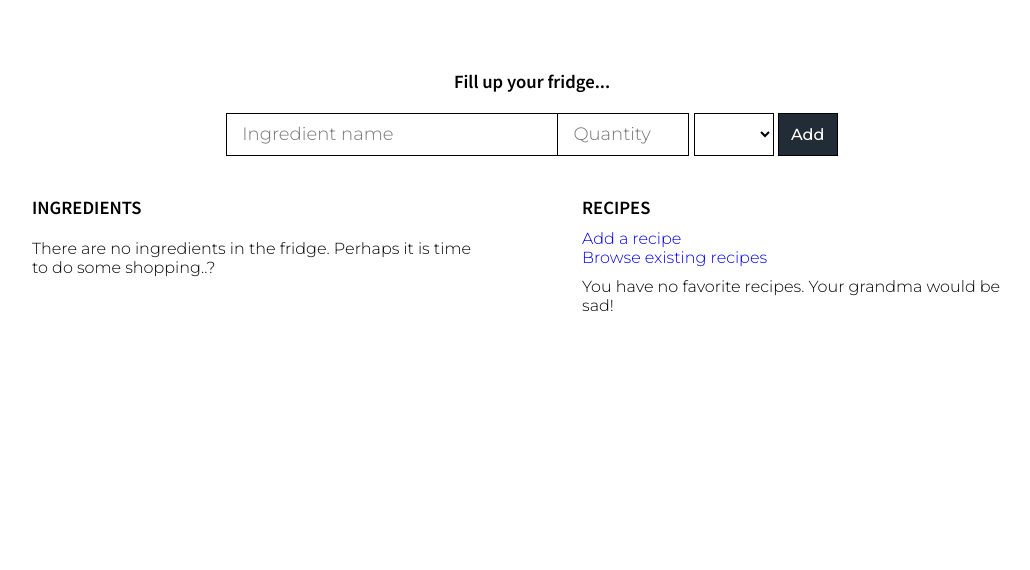
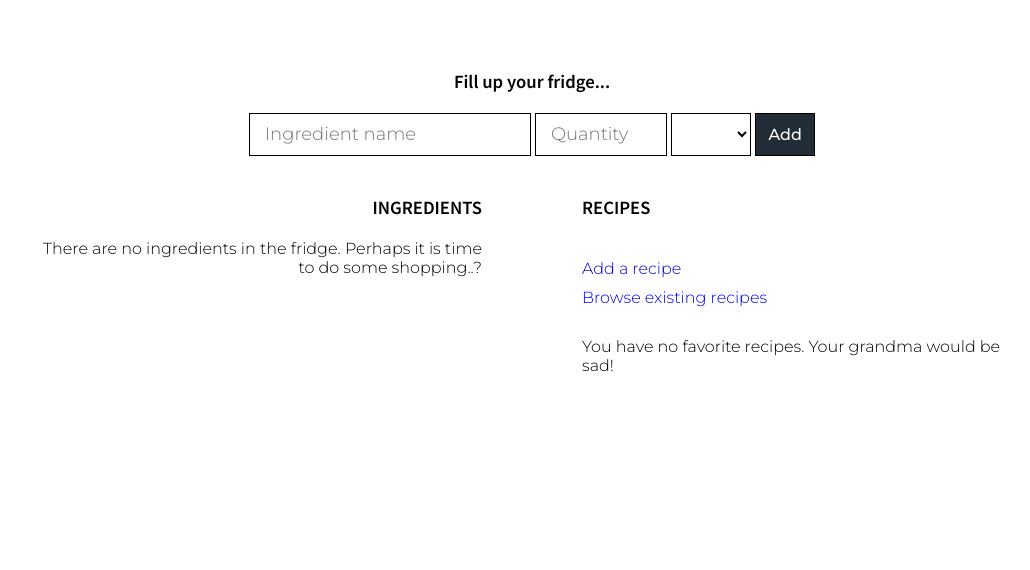
Before and after one commit to vilisimo/cookme, a Django app: page /fridge/ in a window 1280 px wide. Shown: the part 72-642 px from the top of the page, without its empty margins (108-1138 px from the left). Run offline with Django 3.2, Linux system fonts and the light colour scheme; the visitor is signed in with stand-in values (Sample User, id 1); data comes from the database, SQL or seed files in the repository; data that the repository does not hold is empty; some libraries are stand-ins or nearby versions.

Commit message:
Style changes fridge detail

```diff
--- a/static/css/main.css
+++ b/static/css/main.css
@@ -549,14 +549,13 @@ input#id_ingredient, input#id_quantity {
 }
 
 input#id_ingredient {
-    width: 300px;
-    min-width: 300px;
+    width: 250px;
+    min-width: 250px;
 }
 
 input#id_quantity {
     width: 100px;
     min-width: 100px;
-    margin-left: -5px;
 }
 
 .quantity-unit {
@@ -578,6 +577,14 @@ input#id_quantity {
     color: white;
 }
 
+#add-ingredient:hover {
+    background-color: #2c3946;
+}
+
+input#add-ingredient {
+
+}
+
 select#id_unit {
     width: 80px;
 }
@@ -587,7 +594,8 @@ select#id_unit {
 @media all and (max-width: 400px) {
     .quantity-unit {
         display: inline-block;
-        min-width: 300px;
+        min-width: 282px;
+        margin: 10px auto 0 auto;
     }
 }
 
@@ -612,6 +620,7 @@ select#id_unit {
 
 .fridge-ingredients {
     margin-right: 50px;
+    text-align: right;
 }
 
 .fridge-recipes {
@@ -619,20 +628,33 @@ select#id_unit {
 }
 
 .fridge-ingredients h3, .fridge-recipes h3 {
-    text-align: left;
     text-transform: uppercase;
 }
 
-.fridge-ingredients li, .fridge-recipes li {
+.fridge-ingredients h3 {
+    text-align: right;
+}
+
+.fridge-recipes h3 {
+    text-align: left;
+}
+
+.fridge-ingredients li {
     margin: 10px 0;
 }
 
-.ingredient-make a {
-    display: block;
+.ingredient-make, .fridge-recipe-suggestions {
+    margin: 30px 0;
 }
 
 .fridge-recipes li {
     margin-bottom: 30px;
+}
+
+/* Above and below are quite ugly, fix */
+
+.fridge-recipe-suggestions li {
+    margin: 10px 0;
 }
 
 .fridge-recipe-title {
@@ -642,8 +664,8 @@ select#id_unit {
 .fridge-remove {
     margin: 0 10px;
     font-size: 12px;
+}
 
-}
 
 
 @media all and (max-width: 800px) {
@@ -655,6 +677,14 @@ select#id_unit {
         flex-basis: 100%;
         min-width: 400px;
         margin: 0;
+    }
+
+    .fridge-ingredients, .fridge-ingredients h3 {
+        text-align: left;
+    }
+
+    .fridge-recipes h3 {
+        margin: 60px 0 30px 0;
     }
 }
 
--- a/templates/fridge/fridge_detail.html
+++ b/templates/fridge/fridge_detail.html
@@ -27,9 +27,11 @@
         <h3>Ingredients</h3>
         {% if ingredients %}
           <div class="ingredient-make">
-            <a href="{% url 'fridge:possibilities' %}">Make something!</a>
+            <ul>
+              <li><a href="{% url 'fridge:possibilities' %}">Make something!</a></li>
+              <li><a href="{% url 'fridge:fridge_recipes' %}">Make something I like!</a></li>
+            </ul>
             <!-- URL to fridge recipes that have <= ingredients in a fridge. Needs a cleaner url name, though. -->
-            <a href="{% url 'fridge:fridge_recipes' %}">Make something I like!</a>
           </div>
         {% endif %}
         <ul>
@@ -44,9 +46,7 @@
                 {% endif %}
               </span>
               of
-              <a href="{{ ingredient.ingredient.get_absolute_url }}">
-                {{ ingredient.ingredient }}
-              </a>
+              <a href="{{ ingredient.ingredient.get_absolute_url }}">{{ ingredient.ingredient }}</a>
               <a class="fridge-remove" href="{% url 'fridge:remove_ingredient' ingredient.pk %}">Remove</a>
             </li>
           {% empty %}
@@ -57,12 +57,12 @@
 
       <div class="fridge-recipes">
         <h3>Recipes</h3>
-        <div class="add-recipe">
-          <a href="{% url 'fridge:add_recipe' %}">
-            Add a recipe
-          </a>
-        </div>
-        <a href="{% url 'recipes:recipes' %}">Browse existing recipes</a>
+          <div class="fridge-recipe-suggestions">
+            <ul>
+              <li><a href="{% url 'fridge:add_recipe' %}">Add a recipe</a></li>
+              <li><a href="{% url 'recipes:recipes' %}">Browse existing recipes</a></li>
+            </ul>
+          </div>
         <ul>
           {% for recipe in recipes %}
             <li>
```
